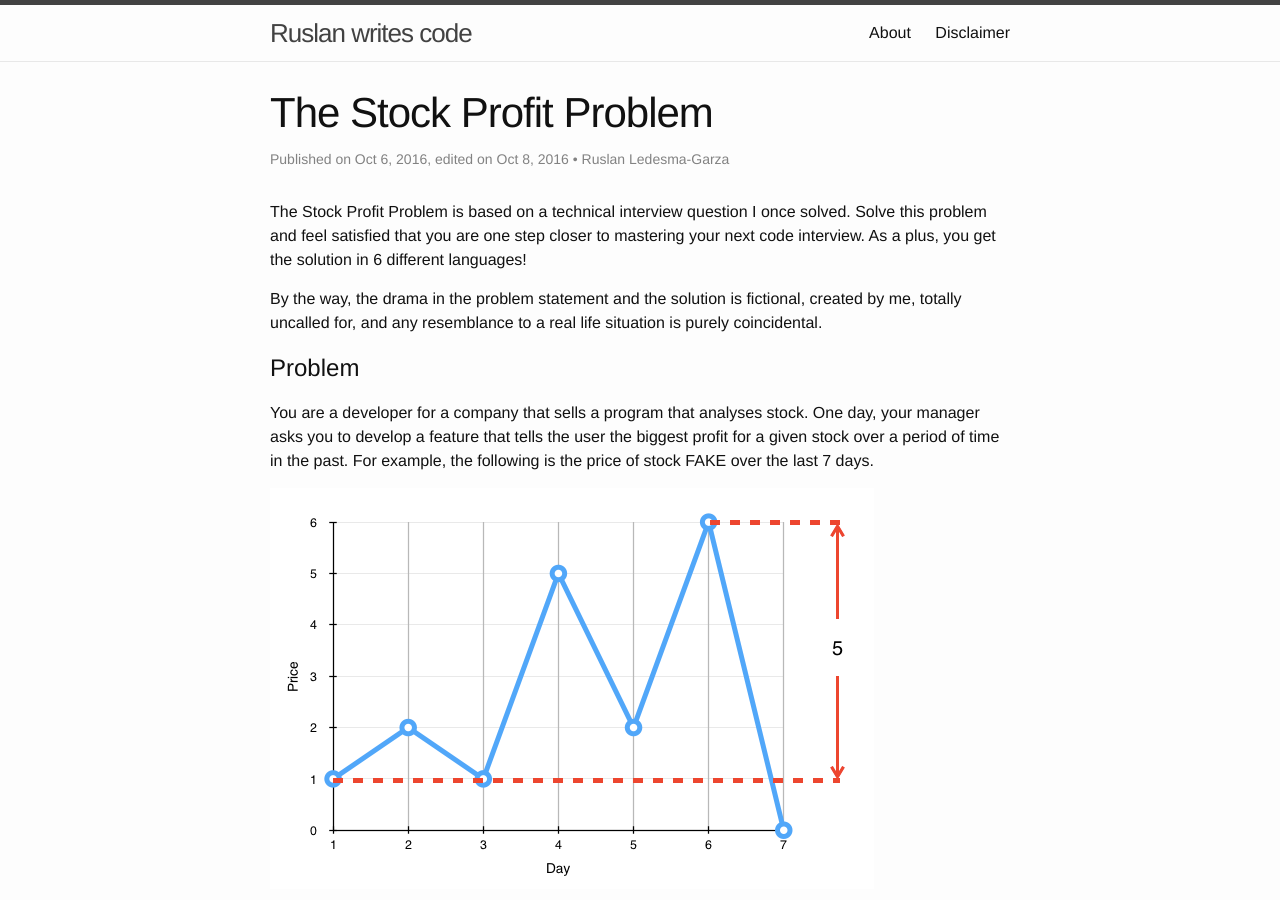
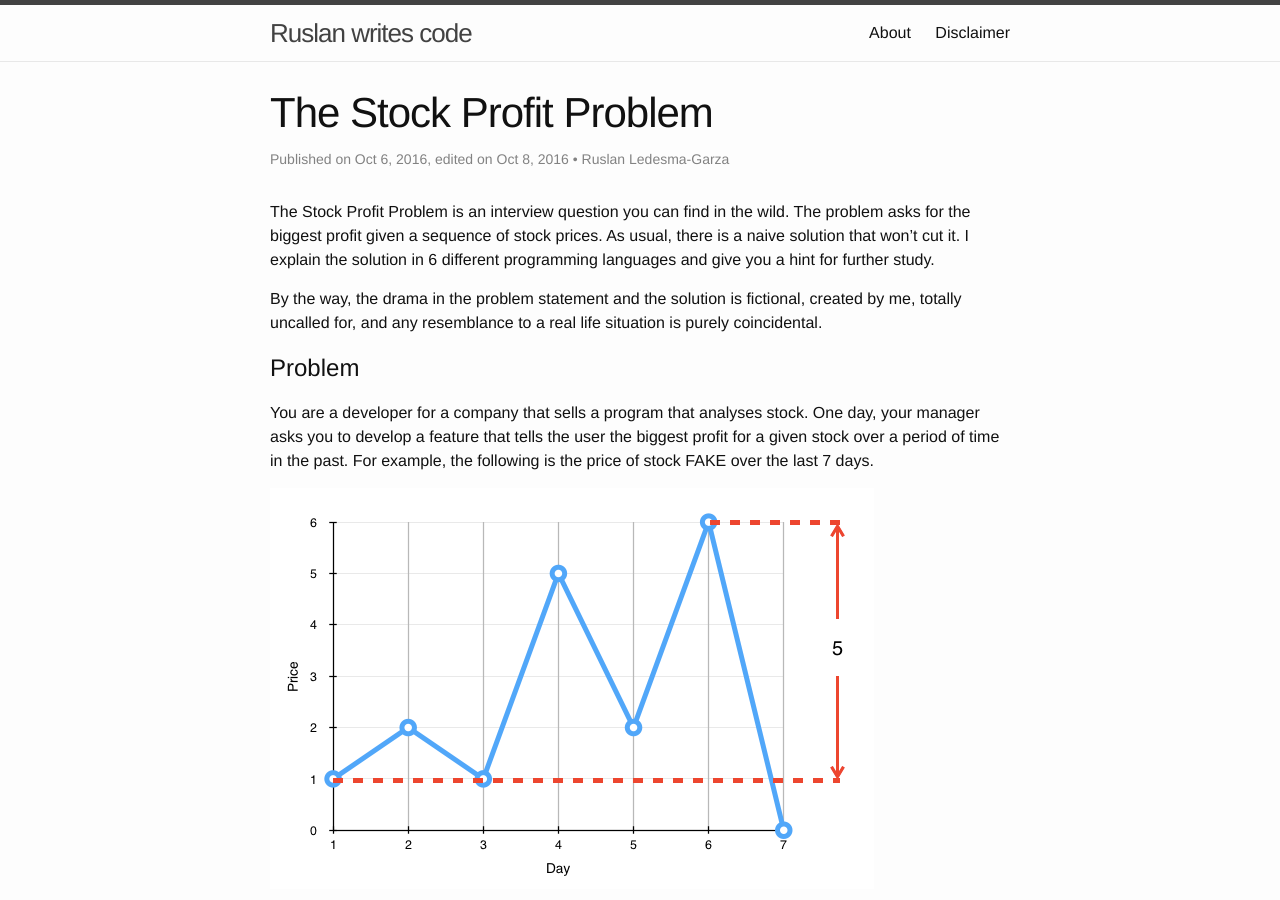
Before and after one commit to mrrusof/mrrusof.github.io, a Jekyll site: the page built from _posts/2016-10-06-the-stock-profit-problem.markdown, in a window 1280 px wide and 900 px high. Built offline with Jekyll 4.4.1, drawn with Linux system fonts in a browser that asks for light colours; formulas are drawn with MathJax 3; comment, search, counter and statistics services are not loaded.

Commit message:
Better summary for Stock Profit Problem.

```diff
--- a/_posts/2016-10-06-the-stock-profit-problem.markdown
+++ b/_posts/2016-10-06-the-stock-profit-problem.markdown
@@ -4,14 +4,14 @@ title: The Stock Profit Problem
 date: 2016-10-06
 edited: 2016-10-08
 author: Ruslan Ledesma-Garza
-summary: 'The Stock Profit Problem is based on a technical interview question I once solved.
-Solve this problem and feel satisfied that you are one step closer to mastering your next code interview.
-As a plus, you get the solution in 6 different languages!'
+summary: "The Stock Profit Problem is an interview question you can find in the wild.
+The problem asks for the biggest profit given a sequence of stock prices.
+As usual, there is a naive solution that won't cut it.
+I explain the solution in 6 different programming languages and give you a hint for further study.
+"
 ---
 
-The Stock Profit Problem is based on a technical interview question I once solved.
-Solve this problem and feel satisfied that you are one step closer to mastering your next code interview.
-As a plus, you get the solution in 6 different languages!
+{{page.summary}}
 
 By the way, the drama in the problem statement and the solution is fictional, created by me, totally uncalled for, and any resemblance to a real life situation is purely coincidental.
 
```
